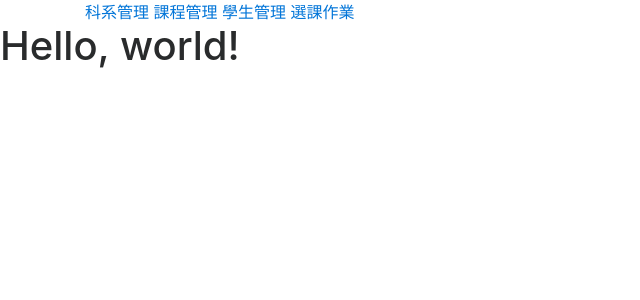
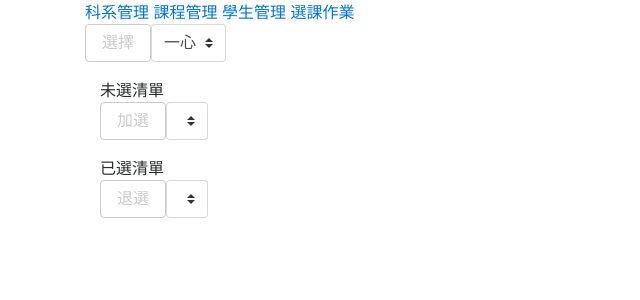
Before and after one commit to JackGrence/database_final_project, a PHP site: page /select/index.php in a window 1280 px wide. Shown: the top 300 px of the page, without its empty margins (0-640 px from the left). Run offline with PHP 8.4, Linux system fonts and the light colour scheme; data comes from the database, SQL or seed files in the repository; lists and menus that the app fills with data are empty; some libraries are stand-ins or nearby versions.

Commit message:
add select course system

```diff
--- a/database_final/header.php
+++ b/database_final/header.php
@@ -8,6 +8,6 @@
 <a href="/database_final/department">科系管理</a>
 <a href="/database_final/course">課程管理</a>
 <a href="/database_final/student">學生管理</a>
-<a href="">選課作業</a>
+<a href="/database_final/select">選課作業</a>
 </br>
 </div>
--- /dev/null
+++ b/database_final/select/index.php
@@ -0,0 +1,150 @@
+<!doctype html>
+<html lang="en">
+  <head>
+<?PHP
+include "../header.php";
+?>
+    <title>科系管理</title>
+  </head>
+  <body>
+<?PHP
+include "../connect_sql.php";
+include "../myfun.php";
+if(isset($_POST["action"]))
+{
+    switch ($_POST["action"])
+    {
+    case "add":
+        $q = "insert into 選課資料表 values(?, ?, NULL);";
+        $stmt = $link->prepare($q);
+        if($stmt == false)
+        {
+            printf('errno: %d, error: %s', $link->errno, $link->error);
+        }
+        $stmt->bind_param('ss', $_POST["std_code"], $_POST["add_course"]);
+        $stmt->execute();
+        break;
+    case "del":
+        $q = "DELETE FROM 選課資料表 WHERE 學號 = ? and 課號 = ?;";
+        $stmt = $link->prepare($q);
+        $stmt->bind_param('ss', $_POST["std_code"], $_POST["del_course"]);
+        $stmt->execute();
+        break;
+    }
+}
+
+$q = "select 學號, 姓名 from 學生資料表;";
+$result = mysqli_query($link, $q);
+$data = $result->fetch_all();
+?>
+<div class="container">
+  <!-- Content here -->
+<form action="." method="post">
+
+<div class="input-group mb-3">
+  <div class="input-group-prepend">
+    <button name="select_std" class="btn btn-outline-secondary" type="submit">選擇</button>
+  </div>
+  <select name="std_code" class="custom-select" id="select_std">
+<?PHP
+foreach($data as $row => $value)
+{
+    echo '<option value="'.$value[0].'">'.$value[1].'</option>';
+}
+?>
+  </select>
+</div>
+
+<div class="container">
+  <div class="row">
+    <div class="col">未選清單</div>
+    <div class="w-100"></div>
+    <div class="col">
+<?PHP
+$q = "SELECT `COLUMN_NAME`
+    FROM `INFORMATION_SCHEMA`.`COLUMNS`
+    WHERE `TABLE_SCHEMA`='final'
+    AND `TABLE_NAME`='課程資料表';";
+$result = mysqli_query($link, $q);
+$columns = $result->fetch_all();
+
+if(isset($_POST["std_code"]))
+{
+    $q = "select * from 課程資料表 where 課號 not in (select 課號 from 選課資料表 where 學號 = ?);";
+    $stmt = $link->prepare($q);
+    $stmt->bind_param('s', $_POST["std_code"]);
+    $stmt->execute();
+    $result = $stmt->get_result();
+    $data = $result->fetch_all();
+    print_table($columns, $data);
+}
+?>
+
+<div class="input-group mb-3">
+  <div class="input-group-prepend">
+    <button name="action" value="add" class="btn btn-outline-secondary" type="submit">加選</button>
+  </div>
+  <select name="add_course" class="custom-select">
+<?PHP
+if(isset($_POST["std_code"]))
+{
+    foreach($data as $row => $value)
+    {
+        echo '<option value="'.$value[0].'">'.$value[1].'</option>';
+    }
+}
+?>
+  </select>
+</div>
+
+    </div>
+    <div class="w-100"></div>
+    <div class="col">已選清單</div>
+    <div class="w-100"></div>
+    <div class="col">
+<?PHP
+if(isset($_POST["std_code"]))
+{
+    $q = "select * from 課程資料表 where 課號 in (select 課號 from 選課資料表 where 學號 = ?);";
+    $stmt = $link->prepare($q);
+    $stmt->bind_param('s', $_POST["std_code"]);
+    $stmt->execute();
+    $result = $stmt->get_result();
+    $data = $result->fetch_all();
+    print_table($columns, $data);
+}
+?>
+
+<div class="input-group mb-3">
+  <div class="input-group-prepend">
+    <button name="action" value="del" class="btn btn-outline-secondary" type="submit">退選</button>
+  </div>
+  <select name="del_course" class="custom-select">
+<?PHP
+if(isset($_POST["std_code"]))
+{
+    foreach($data as $row => $value)
+    {
+        echo '<option value="'.$value[0].'">'.$value[1].'</option>';
+    }
+}
+?>
+  </select>
+</div>
+
+    </div>
+  </div>
+</div>
+
+</form>
+</div>
+<script>
+<?PHP
+if(isset($_POST["std_code"]))
+{
+    echo '$("#select_std").val("'.$_POST["std_code"].'");';
+}
+?>
+</script>
+  </body>
+</html>
```
